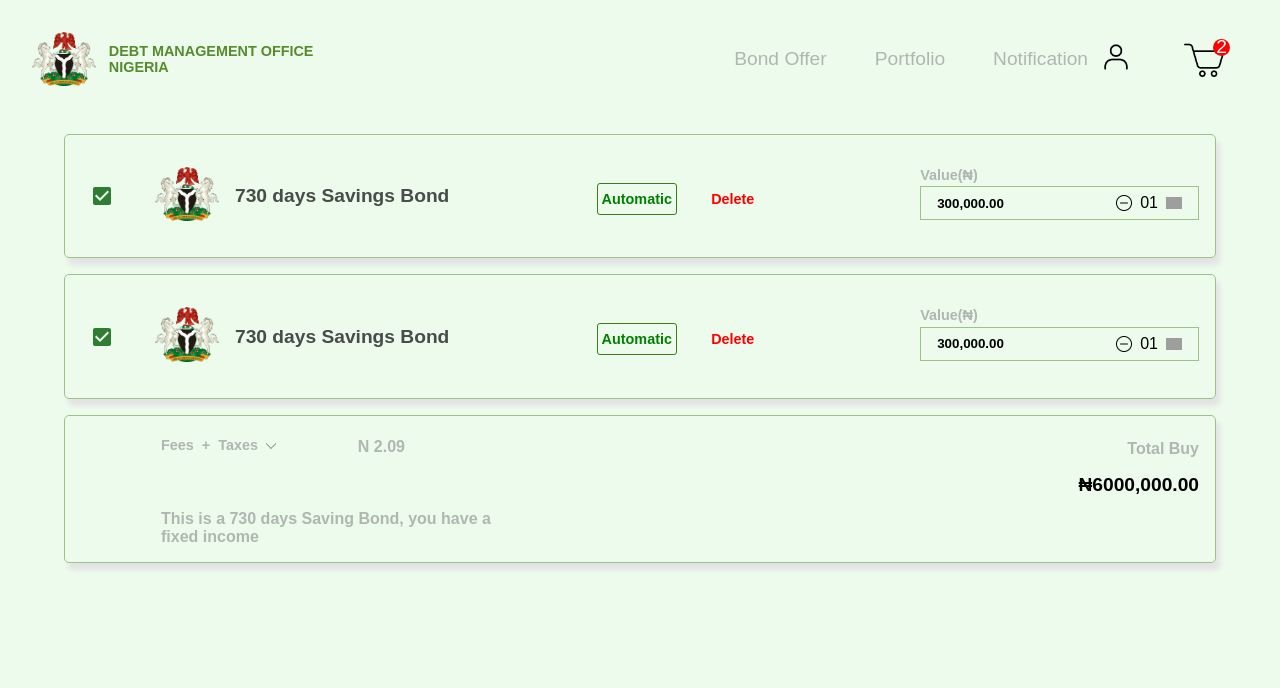
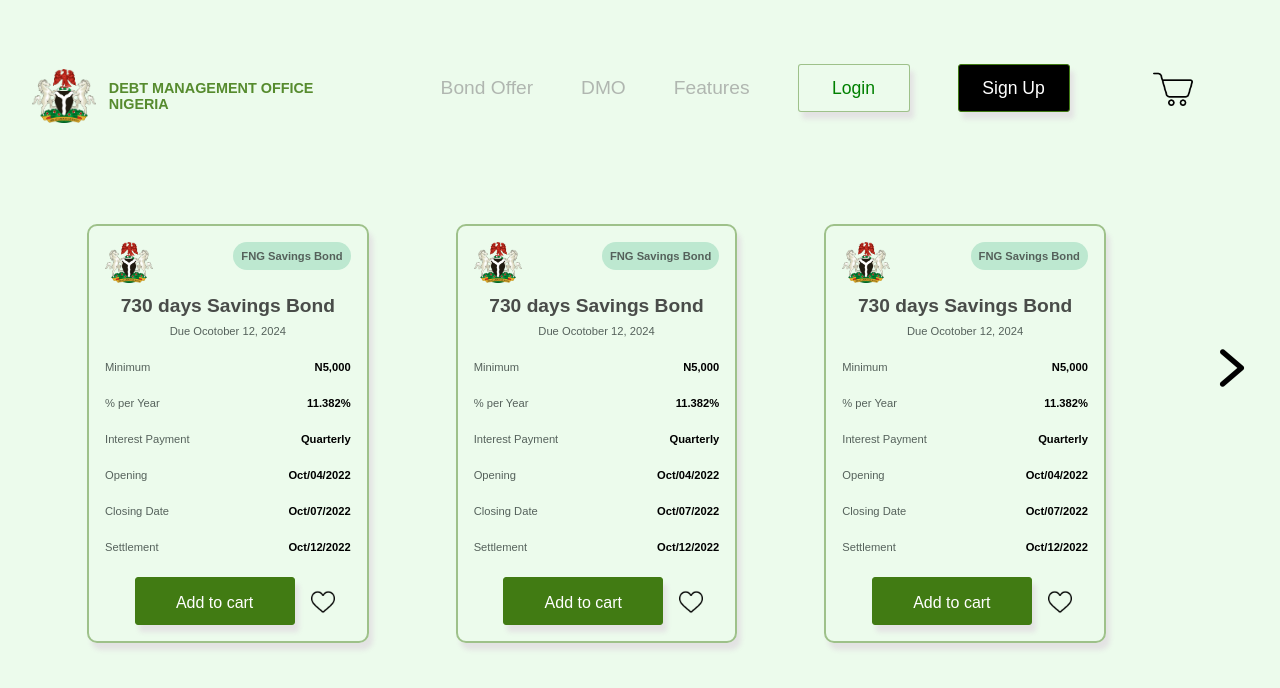
Before and after one commit to Cabraham1/-Hasob-task, a React (Create React App) app: page / in a window 1280 px wide. Shown: the top 688 px of the page. Built offline with nearby package versions, Linux system fonts and the light colour scheme; grey boxes are pictures that could not be loaded.

Commit message:
fix header ocmponents bug

```diff
--- a/src/App.js
+++ b/src/App.js
@@ -6,8 +6,8 @@
   return (
     <div>
       {/* <DesktopOne /> */}
-      {/* <DesktopTwo /> */}
-      <Cart/>
+      <DesktopTwo />
+      {/* <Cart/> */}
 
 
     </div>
--- a/src/pages/Desktop1/Header/header.css
+++ b/src/pages/Desktop1/Header/header.css
@@ -13,8 +13,9 @@
   display: flex;
   align-items: center;
   padding: 2rem;
-  width: 100vw;
+  width: 100%;
   justify-content: space-between;
+  margin-top: 2rem;
 }
 
 .header-logo {
@@ -32,8 +33,10 @@
 .header-Items {
   display: flex;
   align-items: center;
+  justify-content: center;
   gap: 3rem;
-  margin-left: 8rem;
+  width: 100%;
+  margin-bottom: 1rem;
 }
 
 .header-icon {
@@ -42,12 +45,15 @@
   justify-content: space-around;
   width: 10rem;
   gap: 2rem;
+  margin-bottom: 1rem;
 }
 
 .header-nav {
   display: flex;
   justify-content: center;
   align-items: center;
+  width: 70%;
+  margin-left: 3rem;
 }
 
 .header-nav>ul>li :hover {
```
Also changed, not shown: 1 other file (tests, documents, lock files or other folders).
